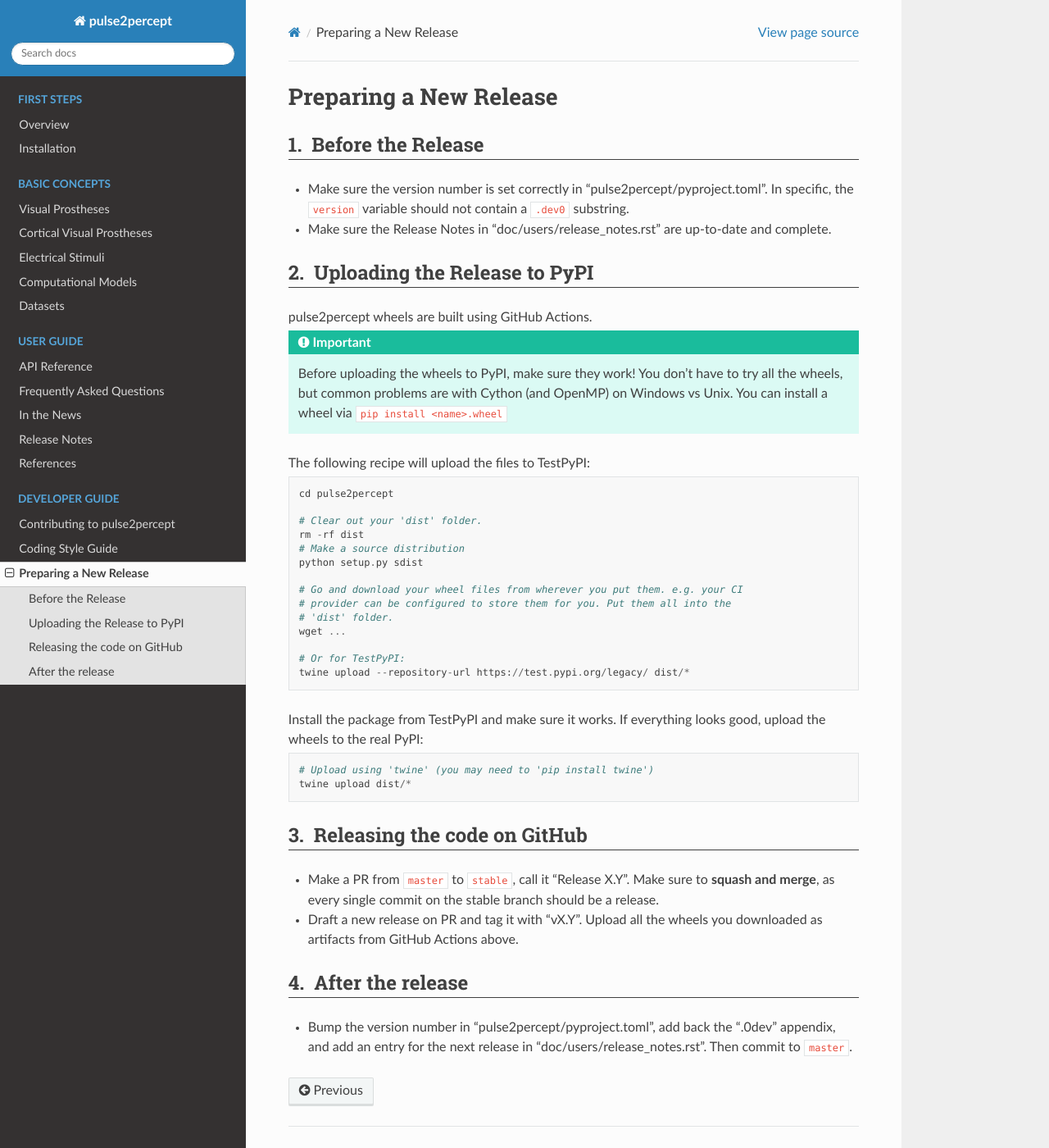
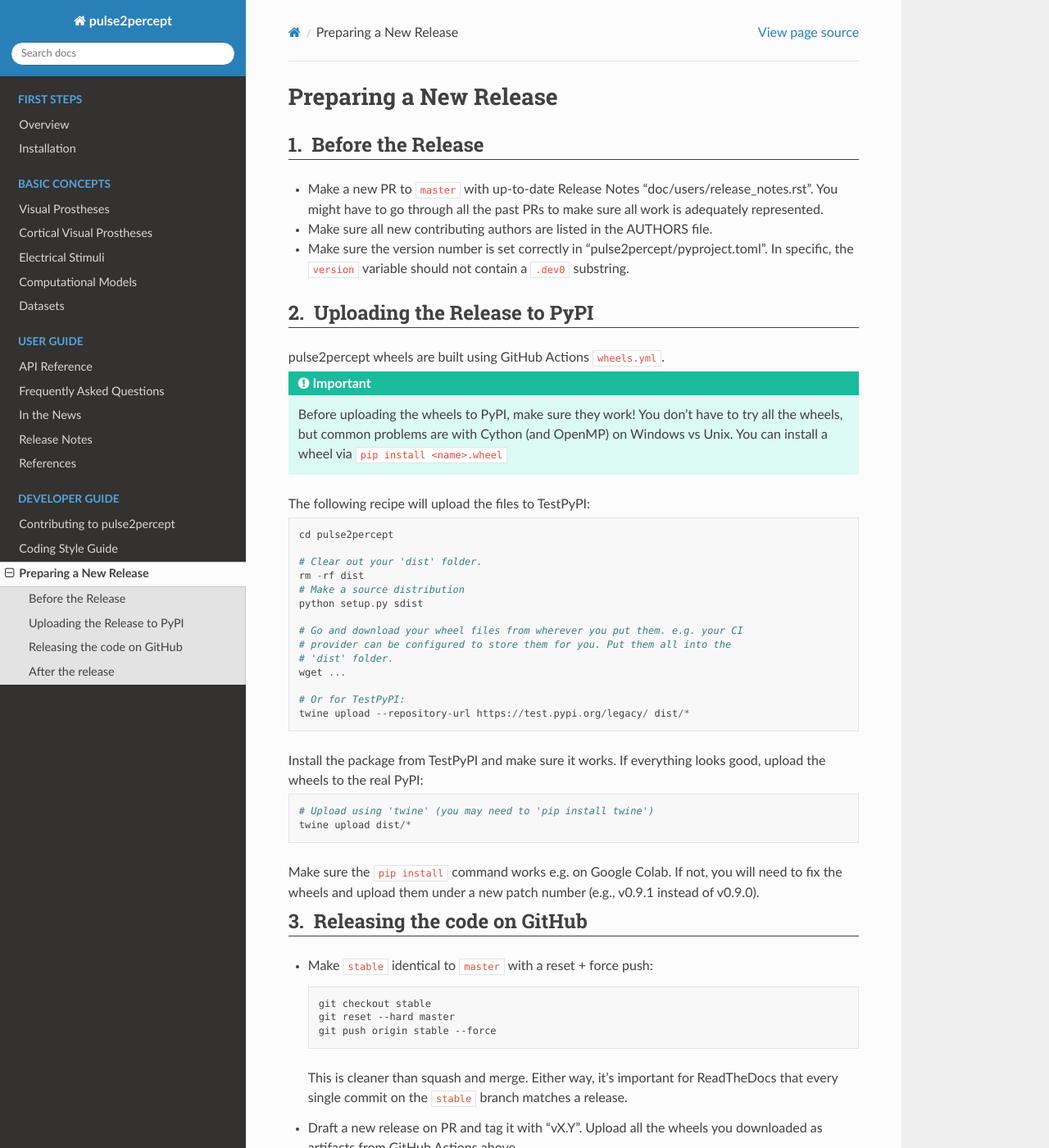
Before and after one commit to pulse2percept/pulse2percept, a Sphinx documentation site: the page built from doc/developers/releases.rst, in a window 1280 px wide and 1400 px high. Shown: the whole window at 82% size. Built offline with Sphinx 7.4.7 and the Read the Docs theme 3.1.0, drawn with Linux system fonts in a browser that asks for light colours; pages that are not in the unit, such as notebooks, are missing from menus.

Commit message:
[DOC] Better release instructions (#673)

```diff
--- a/doc/developers/releases.rst
+++ b/doc/developers/releases.rst
@@ -7,16 +7,19 @@
 Before the Release
 ------------------
 
+*  Make a new PR to ``master`` with up-to-date Release Notes
+   "doc/users/release_notes.rst". You might have to go through all the past PRs
+   to make sure all work is adequately represented.
+
+*  Make sure all new contributing authors are listed in the AUTHORS file.
+
 *  Make sure the version number is set correctly in "pulse2percept/pyproject.toml".
    In specific, the ``version`` variable should not contain a ``.dev0`` substring.
-
-*  Make sure the Release Notes in "doc/users/release_notes.rst" are up-to-date
-   and complete.
 
 Uploading the Release to PyPI
 -----------------------------
 
-pulse2percept wheels are built using GitHub Actions.
+pulse2percept wheels are built using GitHub Actions ``wheels.yml``.
 
 .. important::
 
@@ -52,15 +55,27 @@
     # Upload using 'twine' (you may need to 'pip install twine')
     twine upload dist/*
 
+Make sure the ``pip install`` command works e.g. on Google Colab.
+If not, you will need to fix the wheels and upload them under a new
+patch number (e.g., v0.9.1 instead of v0.9.0).
+
 .. _cibuildwheel: https://github.com/joerick/cibuildwheel
 .. _PR194: https://github.com/joerick/cibuildwheel/pull/194
 
 Releasing the code on GitHub
 ----------------------------
 
-*  Make a PR from ``master`` to ``stable``, call it "Release X.Y".
-   Make sure to **squash and merge**, as every single commit on the stable
-   branch should be a release.
+*  Make ``stable`` identical to ``master`` with a reset + force push:
+
+   .. code-block:: bash
+
+       git checkout stable
+       git reset --hard master
+       git push origin stable --force
+
+   This is cleaner than squash and merge. Either way, it's important
+   for ReadTheDocs that every single commit on the ``stable`` branch
+   matches a release.
 
 *  Draft a new release on PR and tag it with "vX.Y".
    Upload all the wheels you downloaded as artifacts from GitHub Actions
```
